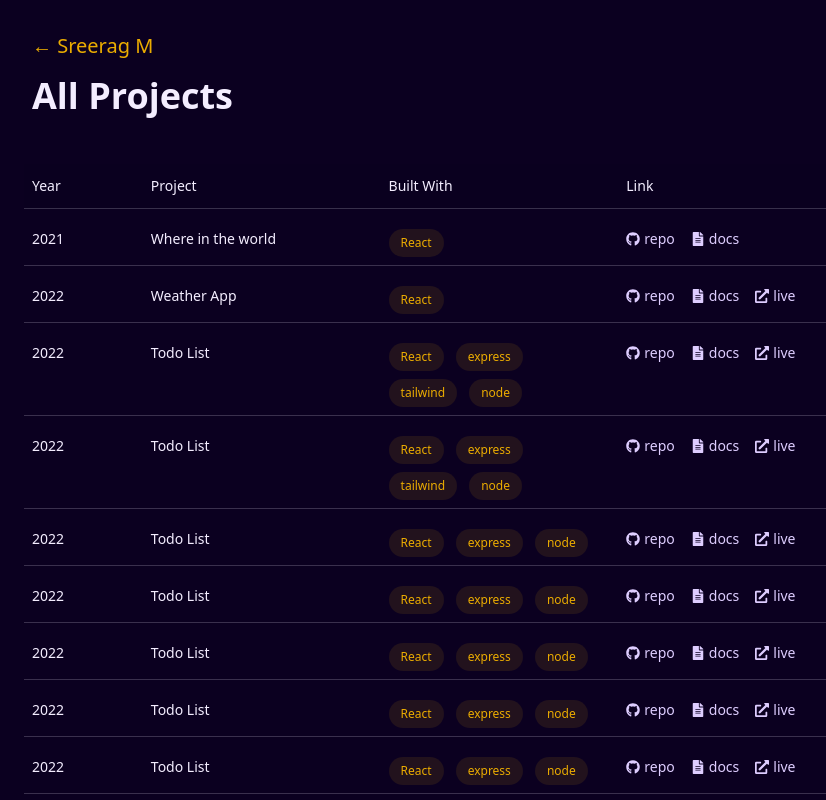
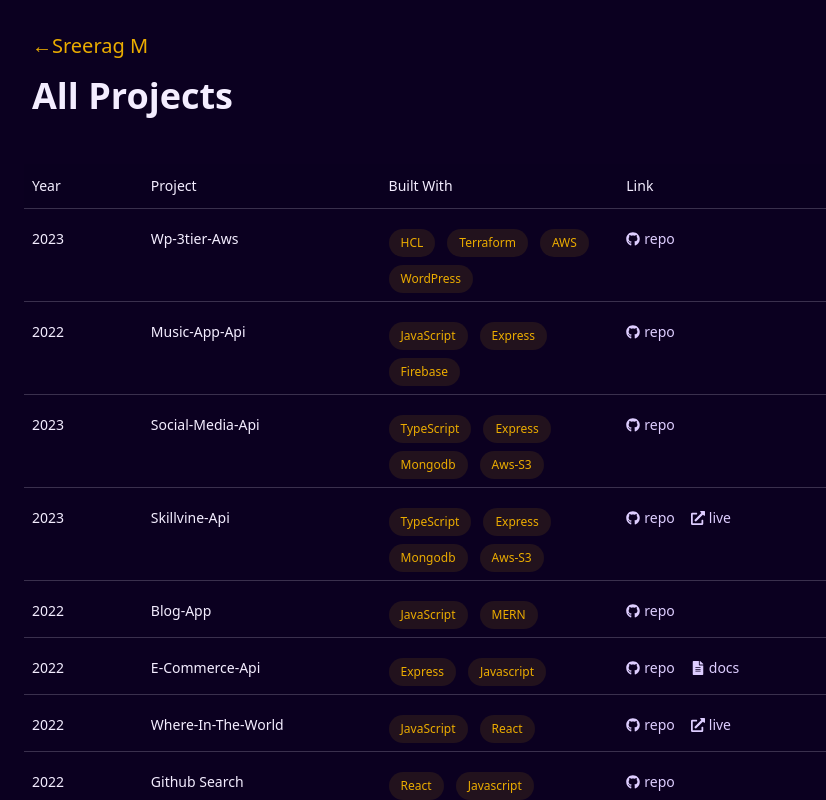
Before and after one commit to sm0483/portfolio-2, a Next.js app: page /projects in a window 1280 px wide. Shown: the top 800 px of the page, without its empty margins (200-1026 px from the left). Built offline with nearby package versions, Linux system fonts and the light colour scheme.

Commit message:
feat:update data

```diff
--- a/src/app/globals.css
+++ b/src/app/globals.css
@@ -65,22 +65,49 @@
 }
 
 .sm-head {
-    @apply sticky top-0
-    z-10 bg-black bg-opacity-90 pb-3 pt-3
+    @apply sticky	 top-0
+    z-10 bg-black bg-opacity-95 pb-3 pt-3
     text-white text-opacity-100
-    backdrop-blur-lg backdrop-filter lg:hidden;
+    backdrop-blur  backdrop-filter lg:hidden;
 }
 .archive-head {
     @apply sticky top-0
-    z-10 bg-black bg-opacity-90 pb-3 pt-3
+    z-10 bg-black bg-opacity-95 pb-3 pt-3
     text-white text-opacity-100
-    backdrop-blur-lg backdrop-filter;
+    backdrop-blur backdrop-filter;
 }
 
 .glass {
     @apply lg:rounded lg:bg-opacity-75 lg:p-3 lg:py-7;
     @apply lg:hover:pl-6 lg:hover:backdrop-blur-md;
-    @apply hover:ring-offset-[0.25px] hover:ring-offset-white lg:ring-0 lg:ring-offset-0 lg:ring-offset-black lg:hover:ring-opacity-5;
+    @apply hover:ring-offset-[0.25px] hover:ring-offset-white lg:ring-0 lg:ring-offset-0
+     lg:ring-offset-black lg:hover:ring-opacity-5;
     @apply lg:hover:bg-white lg:hover:bg-opacity-5;
     @apply md:rounded-lg lg:transition-all lg:duration-500 lg:ease-out lg:hover:shadow-lg;
 }
+
+.lds-dual-ring {
+    display: inline-block;
+}
+.lds-dual-ring:after {
+    content: ' ';
+    display: block;
+    min-width: 30px;
+    min-height: 30px;
+    margin: 3px;
+    border-radius: 50%;
+    border: 6px solid #fff;
+    border-color: #fff transparent #fff transparent;
+    animation: lds-dual-ring 1.2s linear infinite;
+}
+@keyframes lds-dual-ring {
+    0% {
+        transform: rotate(0deg);
+    }
+    50% {
+        transform: rotate(180deg);
+    }
+    100% {
+        transform: rotate(360deg);
+    }
+}
--- a/src/app/projects/page.tsx
+++ b/src/app/projects/page.tsx
@@ -1,13 +1,7 @@
-'use client'
-
 import data from '#/data/archive'
 import Table from '#/components/archive/table'
-import Cursor from '#/components/cursor/cursor'
-import { useState } from 'react'
 
 const Archive = () => {
-    const [divPosition, setDivPosition] = useState({ top: 0, left: 0 })
-
     return (
         <div className="max-w-screen my-8 h-screen text-white lg:mx-48">
             <Table data={data} />
--- a/src/components/archive/table.tsx
+++ b/src/components/archive/table.tsx
@@ -13,8 +13,16 @@
         <section>
             <div className="container mx-auto">
                 <div className="mx-8">
-                    <div className="  px-2  text-xl text-red hover:underline">
-                        <Link href="/">&larr; Sreerag M</Link>
+                    <div className=" group flex  px-2 text-xl  text-red hover:underline">
+                        <div>&larr;</div>
+                        <Link
+                            href="/"
+                            className="transition-all duration-300 ease-in-out
+                     group-hover:ml-1 group-focus:ml-2"
+                        >
+                            {' '}
+                            Sreerag M
+                        </Link>
                     </div>
                     <h1 className="mt-4 px-2 text-4xl font-bold">
                         All Projects
@@ -61,7 +69,8 @@
                                 <div
                                     className=" col-span-3
                                     border-b border-white
-                                    border-opacity-20 p-2 lg:col-span-2
+                                    border-opacity-20 p-2 capitalize
+                                    lg:col-span-2
 
                                  "
                                 >
--- a/src/components/header/social.tsx
+++ b/src/components/header/social.tsx
@@ -1,10 +1,11 @@
 import { FaGithub, FaLinkedin, FaTwitter } from 'react-icons/fa'
+import { AiOutlineMail } from 'react-icons/ai'
 
 const Social = () => {
     return (
         <div className="mt-6 flex gap-6 text-white lg:mt-44">
             <a
-                href="https://github.com/your-github-profile"
+                href={process.env.NEXT_GITHUB}
                 aria-label="github"
                 target="_blank"
                 rel="noopener noreferrer"
@@ -13,7 +14,7 @@
                 <FaGithub size={24} />
             </a>
             <a
-                href="https://twitter.com/your-twitter-profile"
+                href={process.env.NEXT_TWITTER}
                 target="_blank"
                 aria-label="twitter"
                 rel="noopener noreferrer"
@@ -22,7 +23,7 @@
                 <FaTwitter size={24} />
             </a>
             <a
-                href="https://www.linkedin.com/in/your-linkedin-profile"
+                href={process.env.NEXT_LINKEDIN}
                 target="_blank"
                 aria-label="linkedin"
                 rel="noopener noreferrer"
--- a/src/components/main/contact.tsx
+++ b/src/components/main/contact.tsx
@@ -6,8 +6,10 @@
 const Contact = () => {
     const { ref4 } = useNavContext()
     const [send, setSend] = useState<boolean>(false)
+    const [loading, setLoading] = useState<boolean>(false)
 
     const handleSubmit = async (e: React.FormEvent<HTMLFormElement>) => {
+        setLoading(true)
         e.preventDefault()
         const form = e.target as HTMLFormElement
         const data = new FormData(form)
@@ -17,7 +19,6 @@
             reply_to: data.get('email'),
             message: data.get('message'),
         }
-        console.log(temp)
         try {
             const res = await emailjs.send(
                 process.env.NEXT_PUBLIC_EMAILJS_SERVICE_ID || '',
@@ -26,18 +27,25 @@
                 process.env.NEXT_PUBLIC_EMAILJS_PUBLIC_KEY
             )
             if (res.status == 200) setSend(true)
+            setLoading(false)
         } catch (error) {
+            setLoading(false)
             setSend(false)
+        } finally {
+            const timer = setTimeout(() => setSend(false), 1000)
+            form.reset()
+            return () => clearTimeout(timer)
         }
     }
     return (
         <section ref={ref4} data-id="section4" id="contact">
             <div className="container space-y-3 text-white lg:space-y-4 ">
                 <h2 className="sm-head font-bold uppercase">Get in Touch</h2>
-                <p className="min-w-md">
-                    I’m always eager to collaborate on new projects, develop
-                    innovative ideas, or contribute to your mission. To get in
-                    touch with me, please fill out the form below
+                <p className="min-w-md capitalize">
+                    {`    I am always excited to collaborate on new projects, bring
+                    innovative ideas to life, and contribute to meaningful
+                    missions. If you'd like to get in touch with me, please fill
+                    out the form below`}
                 </p>
                 <form
                     className=" min-w-md space-y-8 uppercase  "
@@ -52,6 +60,7 @@
                             type="text"
                             id="name"
                             name="name"
+                            required
                             className="min-h-[40px] rounded border-none bg-black_grey p-3 outline-none
                             hover:ring-offset-[0.25px] hover:ring-offset-white md:rounded-lg lg:ring-0
                              lg:ring-offset-0 lg:ring-offset-black
@@ -66,6 +75,7 @@
                             type="email"
                             id="email"
                             name="email"
+                            required
                             className=" min-h-[40px] rounded border-none bg-black_grey p-3 outline-none
                             hover:ring-offset-[0.25px] hover:ring-offset-white md:rounded-lg lg:ring-0
                              lg:ring-offset-0 lg:ring-offset-black
@@ -81,25 +91,28 @@
                             id="message"
                             rows={4}
                             name="message"
+                            required
                             className="glass min-h-[140px] resize-none rounded border-none bg-black_grey p-3 outline-none"
                         ></textarea>
                     </div>
                     <div className="">
                         <button
                             type="submit"
-                            className=" flex
-                             min-h-[50px] min-w-[150px] items-center
-                             justify-center rounded border-[0.1px] border-white border-opacity-5 bg-black_grey
+                            className="
+                             flex min-h-[50px] min-w-[150px]
+                             items-center justify-center rounded border-[0.1px] border-white border-opacity-5
+                             bg-black_grey
                              font-bold
-                             uppercase
-                              ring-offset-[0.25px]
-                              ring-offset-white transition-all duration-300
-                              ease-out hover:border-opacity-20
-                              hover:bg-black hover:pl-4 lg:ring-opacity-5
-                              lg:ring-offset-0
+                              uppercase
+                              ring-offset-[0.25px] ring-offset-white transition-all
+                              duration-300 ease-out
+                              hover:border-opacity-20 hover:bg-black hover:pl-4
+                              lg:ring-opacity-5 lg:ring-offset-0
                              "
                         >
-                            {send ? 'Done' : 'Send'}
+                            {' '}
+                            {loading && <div className="lds-dual-ring"></div>}
+                            {send && !loading ? 'Done' : !loading && 'Send'}
                         </button>
                     </div>
                 </form>
--- a/src/components/main/exps.tsx
+++ b/src/components/main/exps.tsx
@@ -21,7 +21,7 @@
             </div>
             <div className="group capitalize">
                 <a
-                    href="/path/to/resume.pdf"
+                    href={process.env.NEXT_RESUME_LINK}
                     download
                     className="text-animation text-white hover:underline"
                 >
--- a/src/components/project/project.tsx
+++ b/src/components/project/project.tsx
@@ -9,9 +9,9 @@
     technologies,
 }: ProjectType) => {
     return (
-        <div className="space-y-4 glass">
-            <h3 className="font-bold opacity-100 ">{title}</h3>
-            <ul className="min-w-md text-sm space-y-2">
+        <div className="glass space-y-4">
+            <h3 className="font-bold capitalize opacity-100 ">{title}</h3>
+            <ul className="min-w-md space-y-2 text-sm">
                 {points.map((point, index) => (
                     <li key={index}>{point}</li>
                 ))}
--- a/src/components/tech/tech.tsx
+++ b/src/components/tech/tech.tsx
@@ -6,7 +6,7 @@
             className="mr-3 flex
     items-center
    rounded-full bg-red/10 px-3
- py-1 text-xs font-medium leading-5 text-red"
+ py-1 text-xs font-medium capitalize leading-5 text-red"
         >
             {technology}
         </div>
--- a/src/data/archive.ts
+++ b/src/data/archive.ts
@@ -2,182 +2,78 @@
 
 const archive: archiveType[] = [
     {
-        year: 2021,
-        project: 'Where in the world',
-        builtWith: ['React'],
+        year: 2023,
+        project: 'wp-3tier-aws',
+        builtWith: ['HCL', 'Terraform', 'AWS', 'WordPress'],
         links: {
-            github: 'https://github.com/user/repo',
-            docs: 'https://docs.com',
+            github: 'https://github.com/sm0483/wp-3tier-aws',
         },
     },
     {
         year: 2022,
-        project: 'Weather App',
-        builtWith: ['React'],
+        project: 'music-app-api',
+        builtWith: ['JavaScript', 'express', 'firebase'],
         links: {
-            github: 'https://github.com/user/repo',
-            docs: 'https://docs.com',
-            live: 'https://www.example.com',
+            github: 'https://github.com/sm0483/music-app-api',
+        },
+    },
+    {
+        year: 2023,
+        project: 'social-media-api',
+        builtWith: ['TypeScript', 'Express', 'mongodb', 'aws-s3'],
+        links: {
+            github: 'https://github.com/sm0483/social-media-api',
+        },
+    },
+    {
+        year: 2023,
+        project: 'skillvine-api',
+        builtWith: ['TypeScript', 'Express', 'mongodb', 'aws-s3'],
+        links: {
+            github: 'https://github.com/sm0483/skillvine-api',
+            live: 'https://rit.skillvine.tech/',
         },
     },
     {
         year: 2022,
-        project: 'Todo List',
-        builtWith: ['React', 'express', 'tailwind', 'node'],
+        project: 'blog-app',
+        builtWith: ['JavaScript', 'MERN'],
         links: {
-            github: 'https://github.com/user/repo',
-            docs: 'https://docs.com',
-            live: 'https://www.example.com',
+            github: 'https://github.com/sm0483/blog-app',
+        },
+    },
+    {
+        project: 'e-commerce-api',
+        year: 2022,
+        builtWith: ['Express', 'Javascript'],
+        links: {
+            github: 'https://github.com/sm0483/e-commerce-api',
+            docs: 'https://documenter.getpostman.com/view/21080448/2s93CHta6U',
         },
     },
     {
         year: 2022,
-        project: 'Todo List',
-        builtWith: ['React', 'express', 'tailwind', 'node'],
+        project: 'where-in-the-world',
+        builtWith: ['JavaScript', 'React'],
         links: {
-            github: 'https://github.com/user/repo',
-            docs: 'https://docs.com',
-            live: 'https://www.example.com',
+            github: 'https://github.com/sm0483/where-in-the-world',
+            live: 'https://velvety-daffodil-a42895.netlify.app/',
         },
     },
     {
+        project: 'github search',
         year: 2022,
-        project: 'Todo List',
-        builtWith: ['React', 'express', 'node'],
+        builtWith: ['React', 'Javascript'],
         links: {
-            github: 'https://github.com/user/repo',
-            docs: 'https://docs.com',
-            live: 'https://www.example.com',
+            github: 'https://github.com/sm0483/GitHub-Search',
         },
     },
     {
+        project: 'ip-tracker',
         year: 2022,
-        project: 'Todo List',
-        builtWith: ['React', 'express', 'node'],
+        builtWith: ['React', 'Javascript'],
         links: {
-            github: 'https://github.com/user/repo',
-            docs: 'https://docs.com',
-            live: 'https://www.example.com',
-        },
-    },
-    {
-        year: 2022,
-        project: 'Todo List',
-        builtWith: ['React', 'express', 'node'],
-        links: {
-            github: 'https://github.com/user/repo',
-            docs: 'https://docs.com',
-            live: 'https://www.example.com',
-        },
-    },
-    {
-        year: 2022,
-        project: 'Todo List',
-        builtWith: ['React', 'express', 'node'],
-        links: {
-            github: 'https://github.com/user/repo',
-            docs: 'https://docs.com',
-            live: 'https://www.example.com',
-        },
-    },
-    {
-        year: 2022,
-        project: 'Todo List',
-        builtWith: ['React', 'express', 'node'],
-        links: {
-            github: 'https://github.com/user/repo',
-            docs: 'https://docs.com',
-            live: 'https://www.example.com',
-        },
-    },
-    {
-        year: 2022,
-        project: 'Todo List',
-        builtWith: ['React', 'express', 'node'],
-        links: {
-            github: 'https://github.com/user/repo',
-            docs: 'https://docs.com',
-            live: 'https://www.example.com',
-        },
-    },
-    {
-        year: 2022,
-        project: 'Todo List',
-        builtWith: ['React', 'express', 'node'],
-        links: {
-            github: 'https://github.com/user/repo',
-            docs: 'https://docs.com',
-            live: 'https://www.example.com',
-        },
-    },
-    {
-        year: 2022,
-        project: 'Todo List',
-        builtWith: ['React', 'express', 'node'],
-        links: {
-            github: 'https://github.com/user/repo',
-            docs: 'https://docs.com',
-            live: 'https://www.example.com',
-        },
-    },
-    {
-        year: 2022,
-        project: 'Todo List',
-        builtWith: ['React', 'express', 'node'],
-        links: {
-            github: 'https://github.com/user/repo',
-            docs: 'https://docs.com',
-            live: 'https://www.example.com',
-        },
-    },
-    {
-        year: 2022,
-        project: 'Todo List',
-        builtWith: ['React', 'express', 'node'],
-        links: {
-            github: 'https://github.com/user/repo',
-            docs: 'https://docs.com',
-            live: 'https://www.example.com',
-        },
-    },
-    {
-        year: 2022,
-        project: 'Todo List',
-        builtWith: ['React', 'express', 'node'],
-        links: {
-            github: 'https://github.com/user/repo',
-            docs: 'https://docs.com',
-            live: 'https://www.example.com',
-        },
-    },
-    {
-        year: 2022,
-        project: 'Todo List',
-        builtWith: ['React', 'express', 'node'],
-        links: {
-            github: 'https://github.com/user/repo',
-            docs: 'https://docs.com',
-            live: 'https://www.example.com',
-        },
-    },
-    {
-        year: 2022,
-        project: 'Todo List',
-        builtWith: ['React', 'express', 'node'],
-        links: {
-            github: 'https://github.com/user/repo',
-            docs: 'https://docs.com',
-            live: 'https://www.example.com',
-        },
-    },
-    {
-        year: 2022,
-        project: 'Todo List',
-        builtWith: ['React', 'express', 'node'],
-        links: {
-            github: 'https://github.com/user/repo',
-            docs: 'https://docs.com',
-            live: 'https://www.example.com',
+            github: 'https://github.com/sm0483/ip-tracker',
         },
     },
 ]
```
Also changed, not shown: src/data/project.ts (+19 -31 lines), 1 other file (tests, documents, lock files or other folders).
